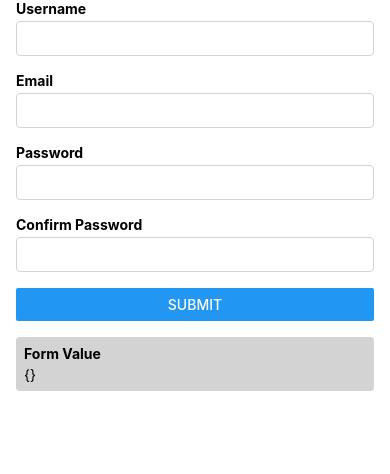
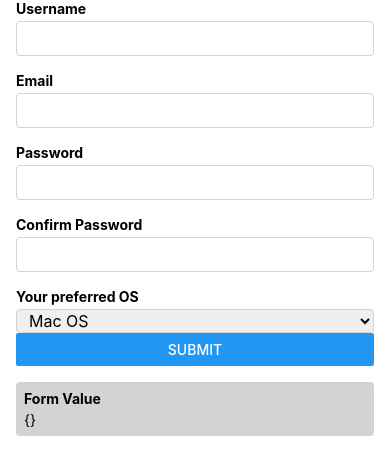
Before and after one commit to ng-kode/react-native-form-engine, a React Native app: screen / in a window 390 px wide. Shown: the top 474 px of the page. Built offline with nearby package versions, Linux system fonts and the light colour scheme.

Commit message:
add PickerField

```diff
--- a/App.js
+++ b/App.js
@@ -45,6 +45,18 @@ class App extends React.Component {
                   secureTextEntry: true,
                 },
               },
+              {
+                template: 'PickerField',
+                path: 'preferredOS',
+                options: {
+                  label: 'Your preferred OS',
+                  options: [
+                    {label: 'Mac OS', value: 'mac'},
+                    {label: 'Windows', value: 'windows'},
+                    {label: 'Linux', value: 'linux'},
+                  ],
+                },
+              },
             ]}
             value={value}
             onChange={this._onChange}
--- a/FormEngine.js
+++ b/FormEngine.js
@@ -7,6 +7,7 @@ import templates from './templates';
 
 const constraints = {
   email: {email: {message: '^INVALID_EMAIL'}},
+  preferredOS: {exclusion: ['windows']},
 };
 
 class FormEngine extends React.Component {
--- /dev/null
+++ b/templates/PickerField.js
@@ -0,0 +1,37 @@
+import React from 'react';
+import {Picker, View, Text, StyleSheet} from 'react-native';
+
+const PickerField = ({value: selectedValue, onChange, errorText, options}) => {
+  const showError = !!errorText;
+  const styles = makeStyles(showError);
+
+  return (
+    <View>
+      <Text style={styles.label}>{options.label}</Text>
+      <Picker
+        style={styles.picker}
+        selectedValue={selectedValue}
+        onValueChange={itemValue => onChange(itemValue)}>
+        {options.options.map(({label, value}) => (
+          <Picker.Item key={value} label={label} value={value} />
+        ))}
+      </Picker>
+      {showError && <Text style={styles.errorText}>{errorText}</Text>}
+    </View>
+  );
+};
+
+const makeStyles = showError =>
+  StyleSheet.create({
+    label: {marginBottom: 4, fontWeight: 'bold'},
+    picker: {
+      borderWidth: 1,
+      borderColor: 'lightgrey',
+      paddingHorizontal: 8,
+      borderRadius: 4,
+      ...(showError && {borderColor: 'red'}),
+    },
+    errorText: {color: 'red', fontSize: 12},
+  });
+
+export default PickerField;
--- a/templates/index.js
+++ b/templates/index.js
@@ -1,7 +1,9 @@
 import TextField from './TextField';
+import PickerField from './PickerField';
 
 const templates = {
   TextField,
+  PickerField,
 };
 
 export default templates;
```
